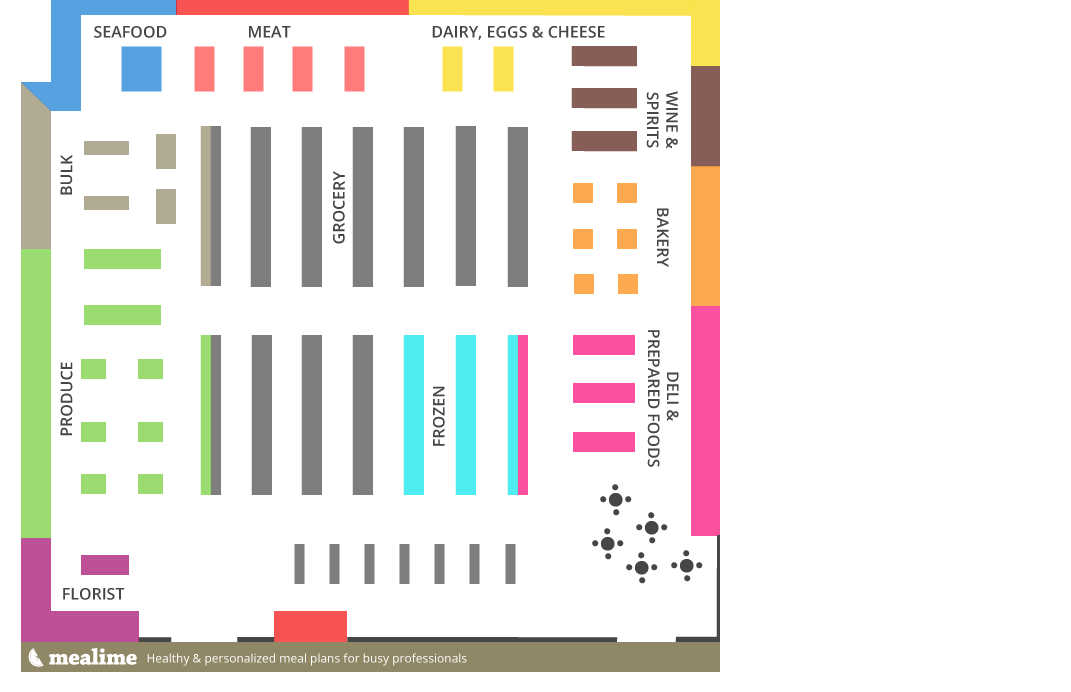
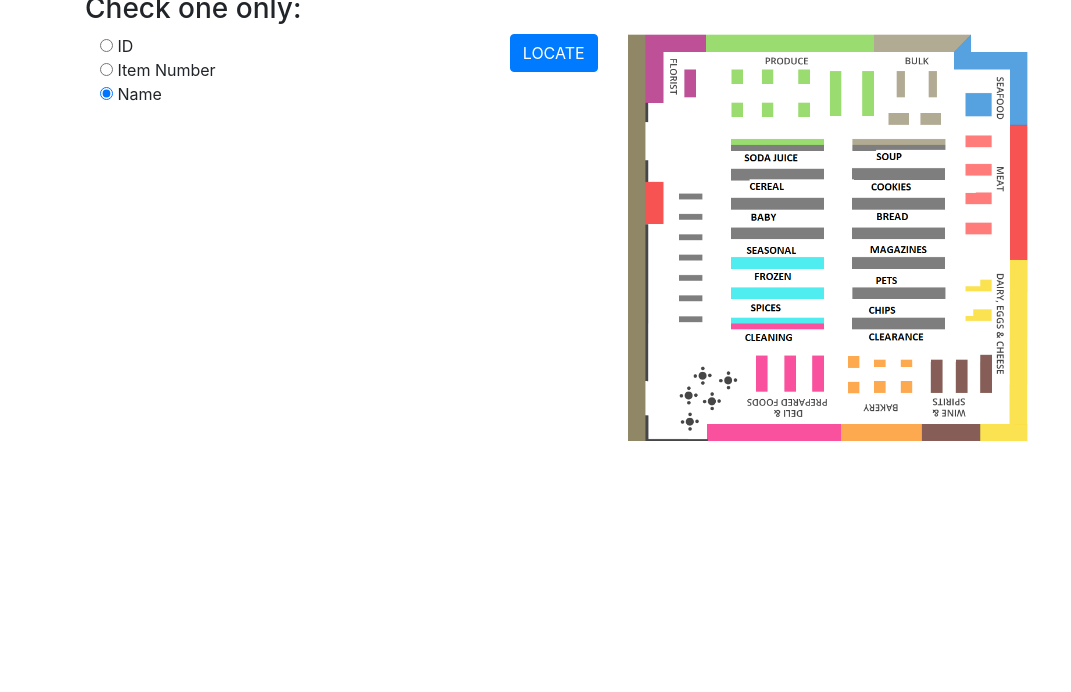
Before and after one commit to kayhern/groceryportal, a website: page public/stock.html in a window 1280 px wide. Shown: the part 340-1032 px from the top of the page, without its empty margins (0-1071 px from the left). After the commit the page ends 801 px from the top, so only its background shows below. Drawn offline with nearby package versions, Linux system fonts and the light colour scheme.

Commit message:
modified stock page w/updated map

```diff
--- a/public/stock.html
+++ b/public/stock.html
@@ -24,10 +24,13 @@
 <body>
   <nav class="navbar navbar-expand-lg navbar-light bg-light">
     <a class="navbar-brand"><img src="images/wizard.png" width="175"> Inventory Wizard</a>
+
+
     <button class="navbar-toggler" type="button" data-toggle="collapse" data-target="#navbarNav"
       aria-controls="navbarNav" aria-expanded="false" aria-label="Toggle navigation">
       <span class="navbar-toggler-icon"></span>
     </button>
+
     <div class="collapse navbar-collapse" id="navbarNav">
       <ul class="nav navbar-nav">
         <li class="nav-item">
@@ -50,13 +53,16 @@
           <a class="nav-link" href="about.html">About</a>
         </li>
       </ul>
-  </nav>
+  </nav> <!--end of nav-->
 
-  <div class="container" id="main"></div>
+  <div class="container" id="main">
+
     <h2> Inventory Specialist Stock Information</h2>
     <!-- <hr> -->
-  <!-- <div class="row container"> -->
+
     <hr>
+
+    <!-- buttons -->
     <a href='/add' class='btn btn-primary btn-lg'>
       <span class='fa fa-list'></span> Add Inventory</span>
     </a>
@@ -67,31 +73,56 @@
     <a href='/stock' class='btn btn-primary btn-lg'>
       <span class='fa fa-th-list'></span> Stock Inventory</a>
 
-  <!-- </div> -->
-  <!--end div  row1-->
 
     <br>
 
+    <h2> Search Page</h2>
     <div class="row container">
 
-        <!--submit button code-->
-        <div class="row container">
+      <div class="container row">
+        <!-- drop down menu code obtained from -->
+
+        <h3> Check one only: </h3>
+      </div>
+      <!--end of row 2-->
+      <div class="col-md-4">
+        <form>
+        <input type="radio" name="searchParam" value="id"> ID<br>
+        <input type="radio" name="searchParam" value="item_number"> Item Number<br>
+        <input type="radio" name="searchParam" value="name" checked> Name<br>
+      </form>
+
+      </div>
+
+    <div class="row">
+
+<div class="col-md-4">
+
+
+      <!--locate button code-->
+
+
         <div class="text-right">
           <button type="submit" class="btn btn-primary btn-md" id="locate-btn">
             <span class glyphicon glyphicon-book"></span> LOCATE
           </button>
 
         </div>
-            </div> <!--end of submit button code-->
+
+      <!--end of locate button code-->
+</div>
 
 
-</div> <!--end div -->
-  <div class="row container">
 
+
+  <div class="col-md-4">
     <!-- display inventory map-->
-    <img src="images/floorplan.png">
+    <img src="images/floor.png" width="400">
   </div>
-  <!--end div row2-->
+
+</div>
+
+
   </div>
   <!--end div for main-->
 
```
Lines whose indentation alone changed are shown as unchanged.
